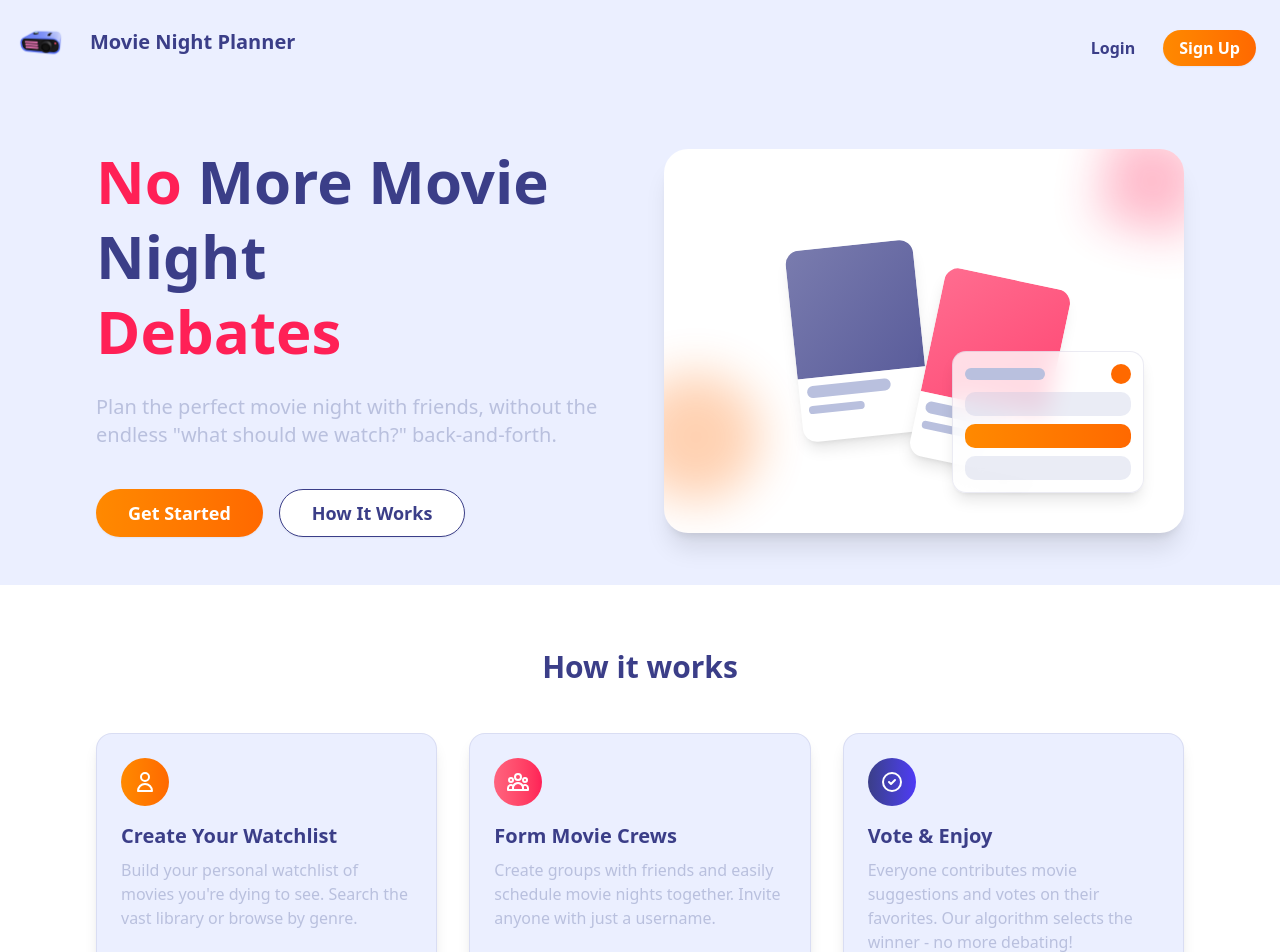
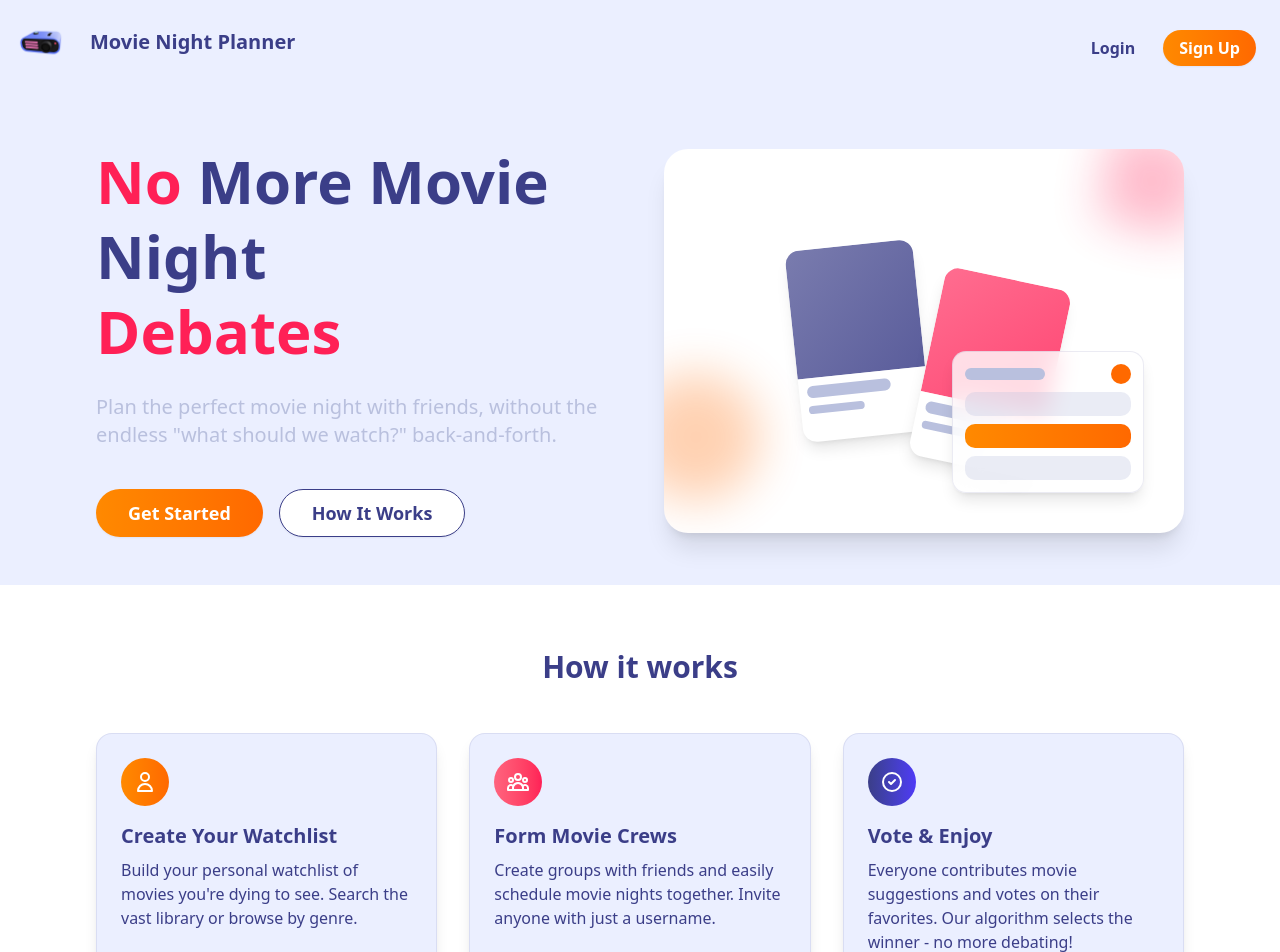
Before and after one commit to minnaheim/group_19_client, a Next.js app: page / in a window 1280 px wide. Shown: the top 952 px of the page. Built offline with nearby package versions, Linux system fonts and the light colour scheme.

Commit message:
fixing nils feedback: This is not super clearly written, since there is only one favorite movie, and it says “your favorites”

```diff
--- a/src/app/page.tsx
+++ b/src/app/page.tsx
@@ -208,7 +208,7 @@ const LandingPage = () => {
             <h4 className="text-xl font-semibold mb-2 text-[#3b3e88]">
               Create Your Watchlist
             </h4>
-            <p className="text-[#b9c0de]">
+            <p className="text-[#3b3e88]">
               Build your personal watchlist of movies you&#39;re dying to see.
               Search the vast library or browse by genre.
             </p>
@@ -235,7 +235,7 @@ const LandingPage = () => {
             <h4 className="text-xl font-semibold mb-2 text-[#3b3e88]">
               Form Movie Crews
             </h4>
-            <p className="text-[#b9c0de]">
+            <p className="text-[#3b3e88]">
               Create groups with friends and easily schedule movie nights
               together. Invite anyone with just a username.
             </p>
@@ -262,7 +262,7 @@ const LandingPage = () => {
             <h4 className="text-xl font-semibold mb-2 text-[#3b3e88]">
               Vote & Enjoy
             </h4>
-            <p className="text-[#b9c0de]">
+            <p className="text-[#3b3e88]">
               Everyone contributes movie suggestions and votes on their
               favorites. Our algorithm selects the winner - no more debating!
             </p>
```
